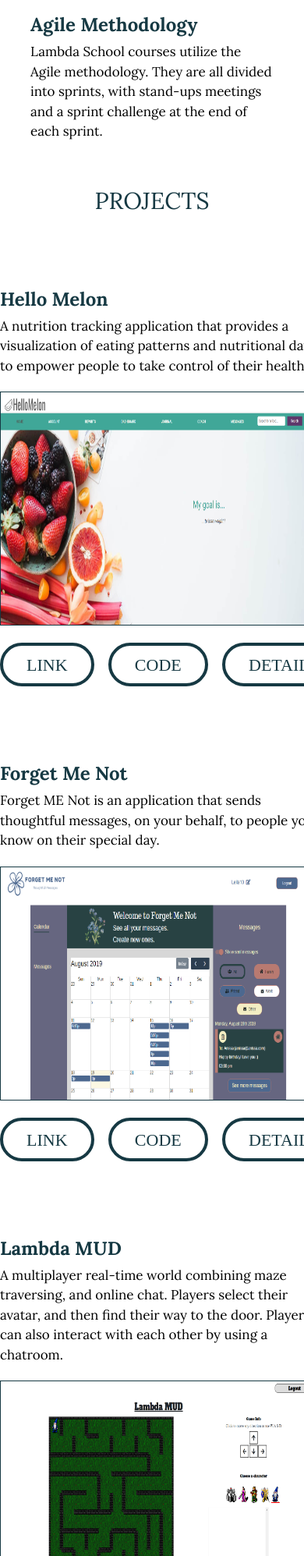
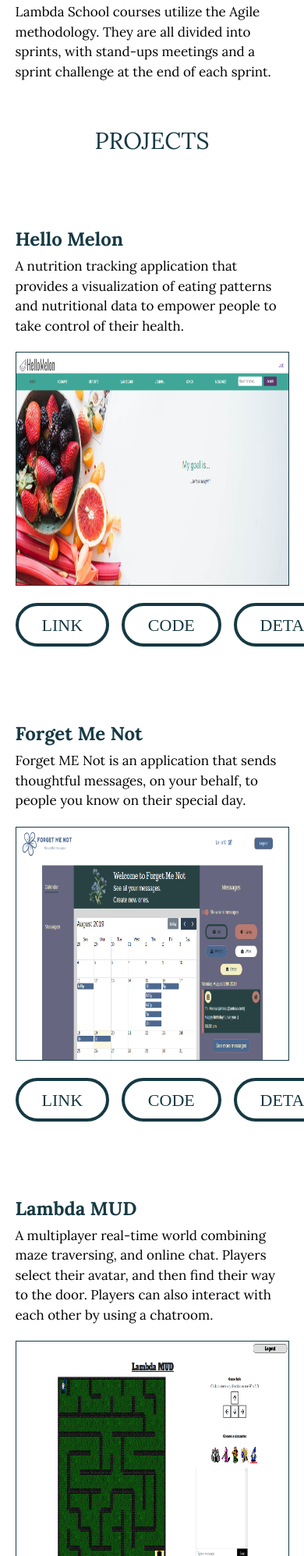
Before and after one commit to leila100/portfolio2, a React (Create React App) app in the folder website/: page / in a window 390 px wide. Shown: the part 1304-3299 px from the top of the page at 78% size. Built offline with nearby package versions, Linux system fonts and the light colour scheme.

Commit message:
Make projects section responsive

```diff
--- a/website/src/SASS/home.scss
+++ b/website/src/SASS/home.scss
@@ -142,7 +142,7 @@
             margin: 10px;
 
             @media (max-width: 700px) {
-                width: 80%;
+                width: 90%;
             }
 
             h3 {
--- a/website/src/SASS/projects.scss
+++ b/website/src/SASS/projects.scss
@@ -1,4 +1,9 @@
 .projects {
+    @media (max-width: 900px) {
+        max-width: 660px;
+        margin: auto;
+    }
+
     h2 {
         font-size: 3rem;
         text-align: center;
@@ -24,6 +29,10 @@
         .proj {
             margin: 50px auto;
 
+            @media (max-width: 700px) {
+                width: 90%;
+            }
+
             h3 {
                 font-size: 2.4rem;
                 color: $bg-dark;
```
